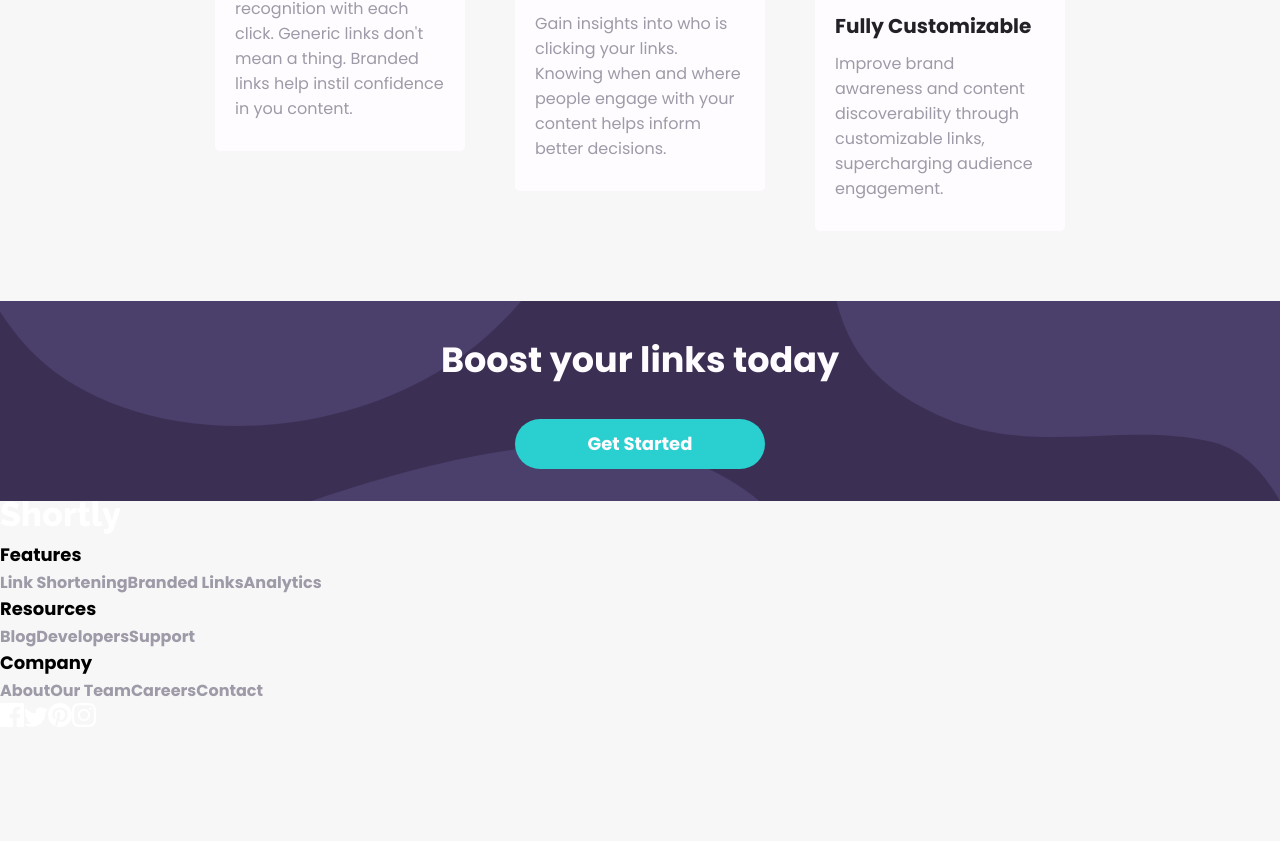
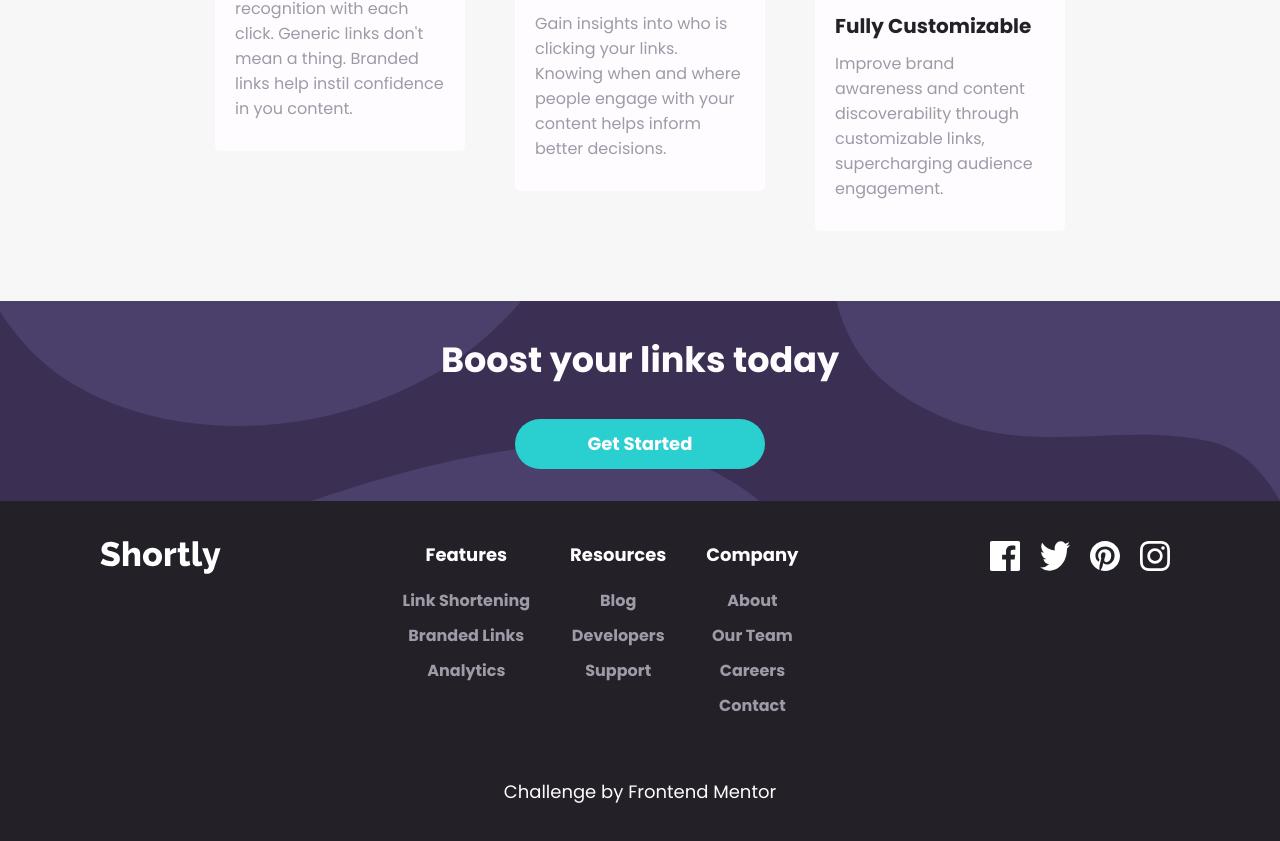
Before and after one commit to josesaulguerrero/url_shortener, a React (Create React App) app: page / in a window 1280 px wide. Shown: the part 1436-2277 px from the top of the page. Before the commit the page ends 2170 px from the top, so only its background shows below. Built offline with nearby package versions, Linux system fonts and the light colour scheme.

Commit message:
the footer section is finished -- ready to deploy

```diff
--- /dev/null
+++ b/src/assets/styles/Footer.module.css
@@ -0,0 +1,40 @@
+.Footer {
+	display: flex;
+	flex-wrap: wrap;
+	justify-content: center;
+	align-items: flex-start;
+	padding: 40px 20px;
+	background-color: var(--Darker_Violet);
+}
+
+.Footer svg {
+	margin-bottom: 30px;
+}
+
+.Resources {
+	display: flex;
+	flex-wrap: wrap;
+	justify-content: center;
+	margin: 0 50px;
+}
+
+.Challenge {
+	width: 100%;
+	margin: 30px 0 0;
+	text-align: center;
+	color: var(--white);
+}
+
+/* media query styles */
+@media screen and (min-width: 800px) {
+	.Footer {
+		padding: 40px 50px;
+	}
+}
+
+@media screen and (min-width: 1000px) {
+	.Footer {
+		justify-content: space-between;
+		padding: 40px 100px;
+	}
+}
--- a/src/assets/styles/Link.module.css
+++ b/src/assets/styles/Link.module.css
@@ -13,7 +13,7 @@
 }
 
 .Link[type='footerLink'] {
-	margin-bottom: 20px;
+	margin-bottom: 10px;
 	font-size: 1.6rem;
 	font-weight: bold;
 	color: var(--Grayish_Violet);
--- /dev/null
+++ b/src/assets/styles/ResourceCard.module.css
@@ -0,0 +1,12 @@
+.ResourceCard {
+	display: flex;
+	flex-direction: column;
+	align-items: center;
+	margin: 0 20px 20px;
+}
+
+.ResourceCardTitle {
+	margin: 0 0 20px;
+	font-size: 1.8rem;
+	color: var(--white);
+}
--- /dev/null
+++ b/src/assets/styles/SocialMediaIcon.module.css
@@ -0,0 +1,5 @@
+.SocialMediaIcon {
+	width: 30px;
+	height: 30px;
+	margin: 0 10px;
+}
--- a/src/components/Footer.js
+++ b/src/components/Footer.js
@@ -8,6 +8,7 @@ import FacebookLogo from "../assets/images/icon-facebook.svg";
 import TwitterLogo from "../assets/images/icon-twitter.svg";
 import PinterestLogo from "../assets/images/icon-pinterest.svg";
 import InstagramLogo from "../assets/images/icon-instagram.svg";
+import styles from "../assets/styles/Footer.module.css";
 
 export const Footer = () => {
    const resources = [
@@ -76,8 +77,9 @@ export const Footer = () => {
       },
    ];
    return (
-      <footer className="Footer" id="resources">
+      <footer className={styles.Footer} id="resources">
          <Logo color="#fff" />
+         <section className={styles.Resources}>
             {
                resources.map(({ title, links }) =>
                   <ResourceCard
@@ -87,6 +89,8 @@ export const Footer = () => {
                   />
                )
             }
+         </section>
+         <section className={styles.SocialMedia}>
             {
                socialMedia.map(({ name, image }) =>
                   <SocialMediaIcon
@@ -97,6 +101,8 @@ export const Footer = () => {
                   />
                )
             }
+         </section>
+         <span className={styles.Challenge}>Challenge by Frontend Mentor</span>
       </footer>
    );
 };
--- a/src/components/ResourceCard.js
+++ b/src/components/ResourceCard.js
@@ -2,11 +2,12 @@
 //components
 import { Link } from "./Link";
 //assets
+import styles from "../assets/styles/ResourceCard.module.css";
 
 export const ResourceCard = ({ title, links }) => {
    return (
-      <article className="ResourceCard">
-         <h6 className="ResourceCard__title">{title}</h6>
+      <article className={styles.ResourceCard}>
+         <h6 className={styles.ResourceCardTitle}>{title}</h6>
          {
             links.map(
                ({ content }) =>
--- a/src/components/SocialMediaIcon.js
+++ b/src/components/SocialMediaIcon.js
@@ -1,11 +1,12 @@
 //libraries and hooks
 //components
 //assets
+import styles from "../assets/styles/SocialMediaIcon.module.css";
 
 export const SocialMediaIcon = ({ name, image, href }) => {
    return (
-      <a href={href} title={name} className="SocialMediaIcon">
-         <img src={image} alt={name} className="SocialMediaIcon__image" />
+      <a href={href} title={name} className={styles.SocialMediaIcon}>
+         <img src={image} alt={name} className={styles.SocialMediaIconImage} width="30px" height="30px" />
       </a>
    );
 };
```
Lines whose indentation alone changed are shown as unchanged.
